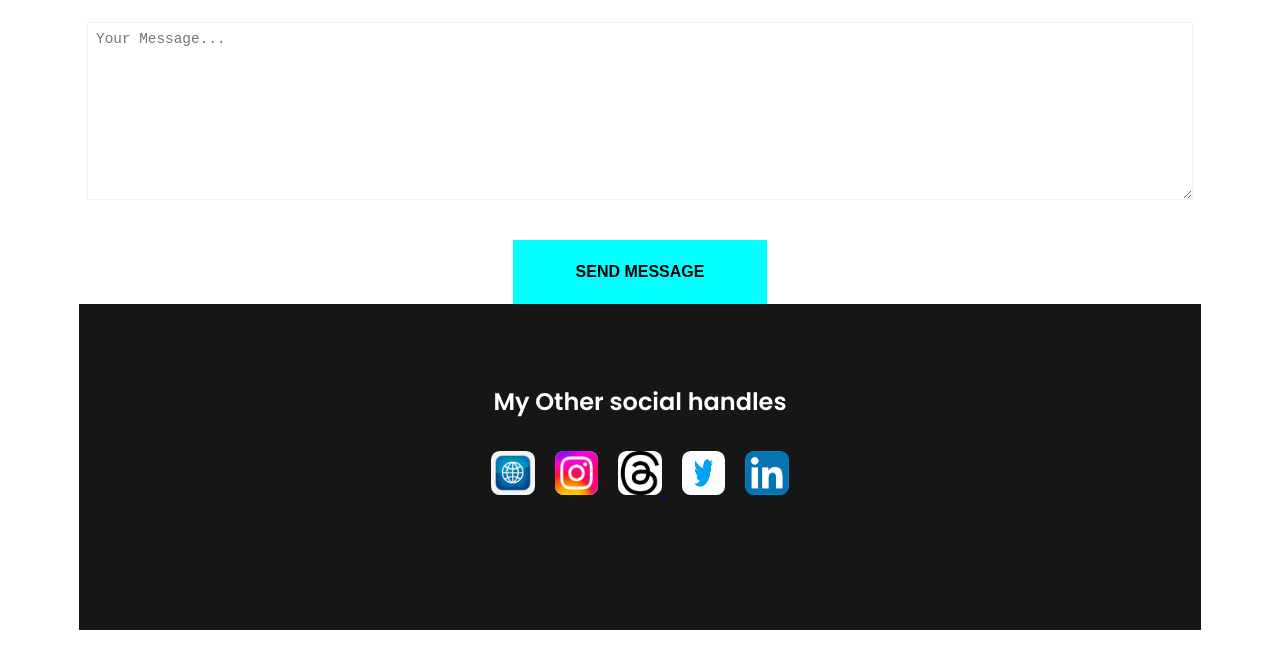
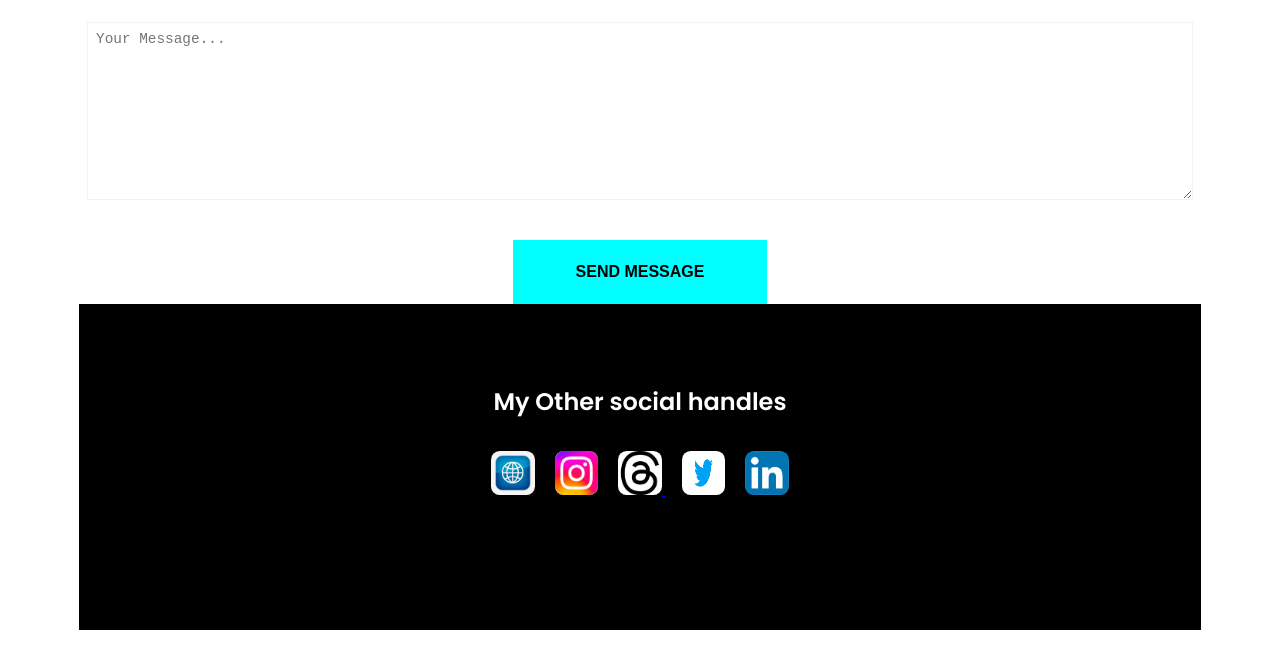
Before and after one commit to kkartikeysetia/Portfolio-website, a plain HTML site: page index.html in a window 1280 px wide. Shown: the part 6902-7570 px from the top of the page. Drawn offline with nearby package versions, Linux system fonts and the light colour scheme.

Commit message:
style of website

```diff
--- a/CSS/style.css
+++ b/CSS/style.css
@@ -1,7 +1,7 @@
 @import "utilities.css";
 :root {
   --primary: #3dcfd3;
-  --dark: #161616;
+  --dark: black;
   --pure: #ffffff;
   --ternary: #898989;
   --light: #f2f2f2;
```
